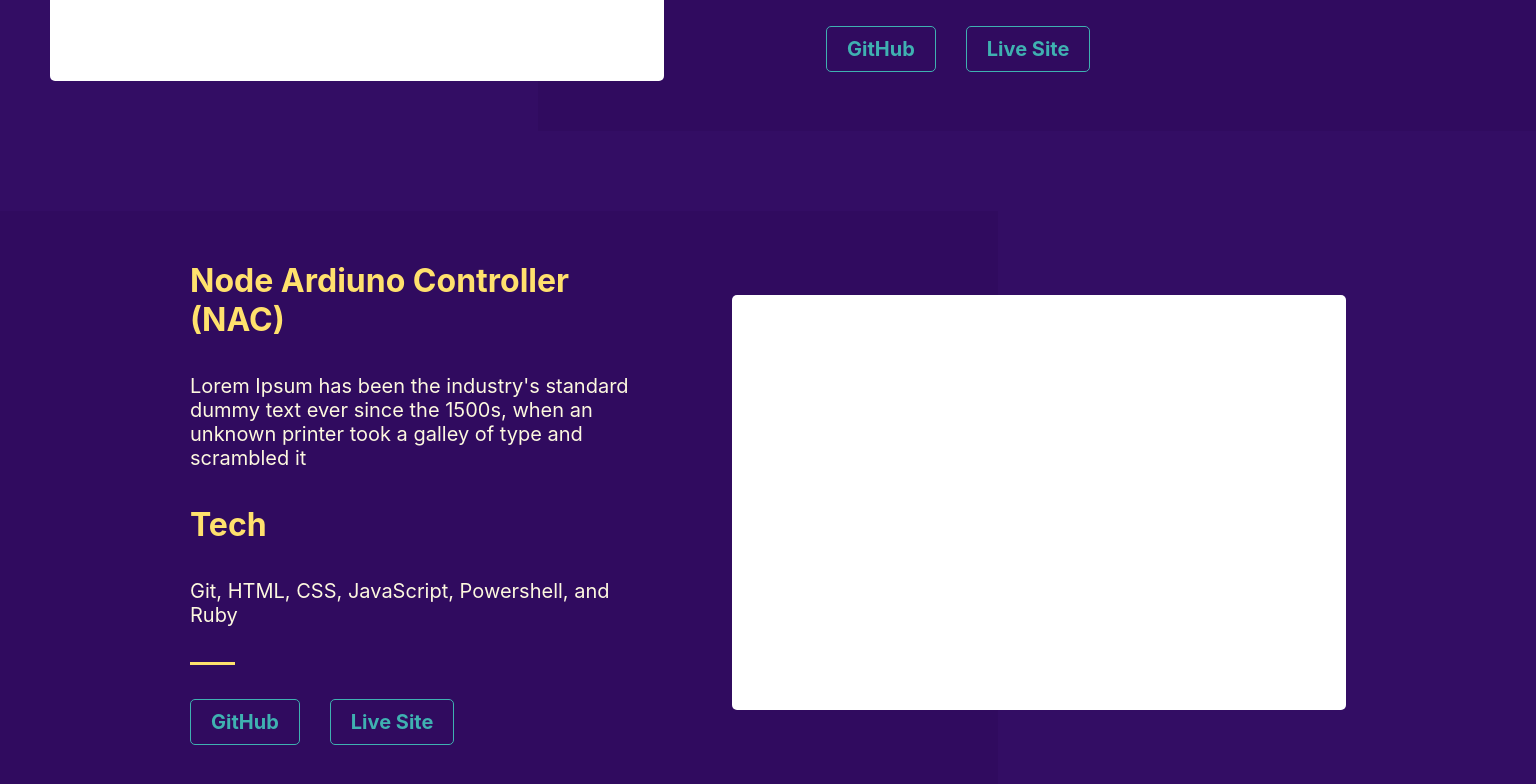
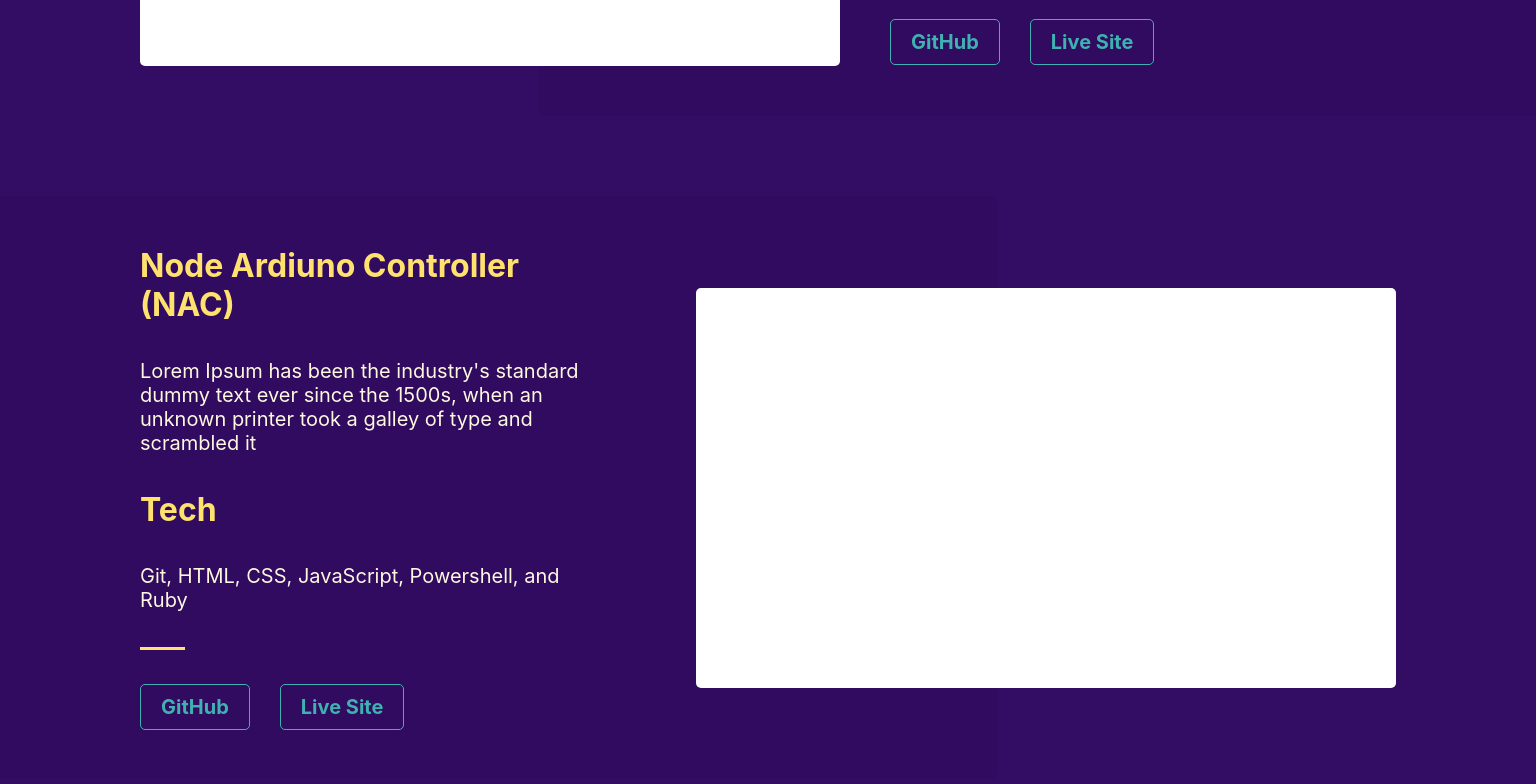
Before and after one commit to taihelsel/portfolio2, a React (Create React App) app: page / in a window 1536 px wide. Shown: the part 2134-2918 px from the top of the page. Built offline with nearby package versions, Linux system fonts and the light colour scheme.

Commit message:
fixed padding alignemnt on project

```diff
--- a/src/Components/Project/Project.css
+++ b/src/Components/Project/Project.css
@@ -20,27 +20,30 @@
 .project-right {
     z-index: 1;
     width: 48%;
-    padding: 50px;
 }
 
 .project-left {
     display: flex;
     margin-left: var(--margin-d);
+    padding: 50px 50px 50px 0;
 }
 
 .project-right {
     display: flex;
     margin-right: var(--margin-d);
+    padding: 50px 0px 50px 0;
 }
 
 .project:nth-child(odd)>.project-left {
     margin-right: var(--margin-d);
     margin-left: 0;
+    padding: 50px 0px 50px 50px;
 }
 
 .project:nth-child(odd)>.project-right {
     margin-right: 0;
     margin-left: var(--margin-d);
+    padding: 50px 50px 50px 0px;
 }
 
 .project-preview {
@@ -215,20 +218,7 @@
 
 /*Med to Large Fixes */
 
-@media only screen and (min-width: 1350px) and (max-width: 1700px) {
-    .project-preview {
-        max-height: 500px;
-        height: 27vw;
-        width: 40vw;
-    }
-    .project-right {
-        flex: 1;
-    }
-    .project-left {
-        flex: 1.3;
-        margin: 0;
-    }
-}
+@media only screen and (min-width: 1350px) and (max-width: 1700px) {}
 
 
 /*large*/
@@ -246,7 +236,7 @@
     .project:nth-child(odd)>.project-right {
         margin-left: var(--margin-ld);
     }
-    .project-divider{
+    .project-divider {
         display: none;
     }
 }
@@ -267,7 +257,7 @@
     .project:nth-child(odd)>.project-right {
         margin-left: var(--margin-xld);
     }
-    .project-divider{
+    .project-divider {
         display: none;
     }
 }
```
